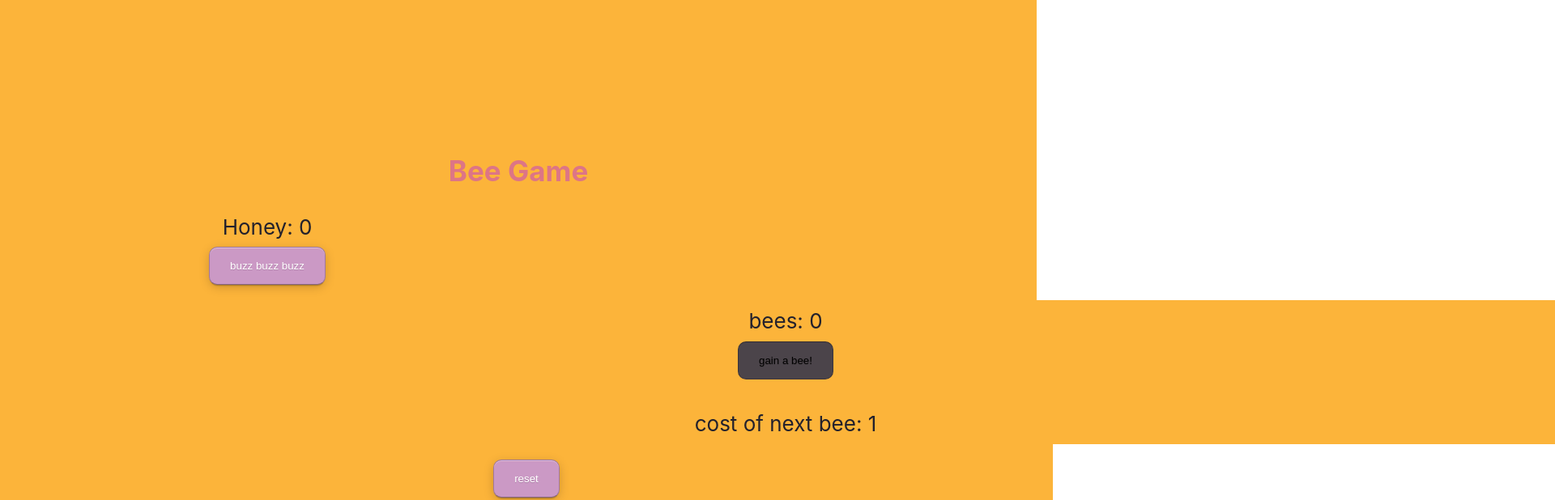
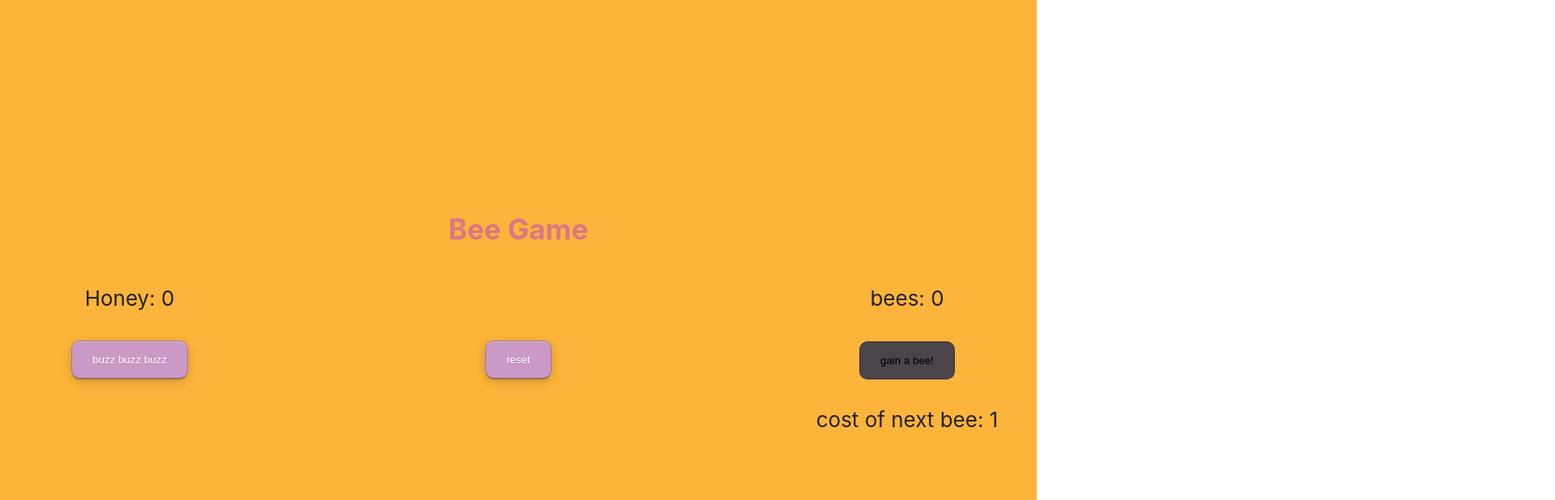
Before and after one commit to LukeLavan/SD-D-TeamIdle, a React (Create React App) app: page / in a window 1280 px wide. Shown: the top 618 px of the page at 81% size, 1920 px wide, since content can reach past the window. Built offline with nearby package versions, Linux system fonts and the light colour scheme.

Commit message:
UI changes - minimal column stuff

```diff
--- a/src/App.css
+++ b/src/App.css
@@ -21,10 +21,14 @@ h1 {
   text-align: center;
 }
 
+p {
+  height: 32.8px;
+}
+
 /* Create three unequal columns that floats next to each other */
 .column {
-  float: left;
-  padding: 10px;
+  display: inline-block;
+  vertical-align: middle;
   background-color: #fcb43a;
   color: #23212c;
   align-items: center;
@@ -32,21 +36,11 @@ h1 {
   text-align: center;
 }
 
-.left {
-  width: 50%;
-}
-
+.left,
 .right {
-  width: 150%;
+  width: 25%;
 }
 
 .middle {
-  width: 100%;
+  width: 50%;
 }
-
-/* Clear floats after the columns */
-.row:after {
-  content: '';
-  display: table;
-  clear: both;
-}
--- a/src/App.tsx
+++ b/src/App.tsx
@@ -64,29 +64,29 @@ function App(): JSX.Element {
 
   return (
     <div className="App">
-      <h1>Bee Game</h1>
       <div className="row">
+        <h1>Bee Game</h1>
         <div className="column left">
-          Honey: {honey}
+          <p> Honey: {honey} </p>
           <Button
             textToDisplay="buzz buzz buzz"
             clickFunction={incrementHoney}
           />
+          <p> </p>
         </div>
-      </div>
-      <div className="row">
+        <div className="column middle">
+          <p> </p>
+          <Button textToDisplay="reset" clickFunction={reset} />
+          <p> </p>
+        </div>
         <div className="column right">
-          bees: {bees}
+          <p> bees: {bees} </p>
           <Button
             textToDisplay="gain a bee!"
             clickFunction={incrementBees}
             disabledFunction={() => honey < costOfNextBee}
           />
-          <br />
-          cost of next bee: {costOfNextBee}
-        </div>
-        <div className="column middle">
-          <Button textToDisplay="reset" clickFunction={reset} />
+          <p> cost of next bee: {costOfNextBee} </p>
         </div>
       </div>
     </div>
--- a/src/Button.css
+++ b/src/Button.css
@@ -7,48 +7,58 @@ button {
   margin: 9px;
   background-color: #cb99c5;
   color: white; /* Color of text displayed */
-	border-radius: 10px;	/* Makes button rounded */
+  border-radius: 10px; /* Makes button rounded */
   padding: 15px 25px;
   display: inline-block;
-	border: 1px solid rgba(0,0,0,0.21);
-	border-bottom-color: rgba(0,0,0,0.34);
-	text-shadow:0 1px 0 rgba(0,0,0,0.15);
-	box-shadow: 0 1px 0 rgba(255,255,255,0.34) inset,
-				      0 2px 0 -1px rgba(0,0,0,0.13),
-				      0 3px 0 -1px rgba(0,0,0,0.08),
-				      0 3px 13px -1px rgba(0,0,0,0.21);
+  vertical-align: middle;
+  border: 1px solid rgba(0, 0, 0, 0.21);
+  border-bottom-color: rgba(0, 0, 0, 0.34);
+  text-shadow: 0 1px 0 rgba(0, 0, 0, 0.15);
+  box-shadow: 0 1px 0 rgba(255, 255, 255, 0.34) inset,
+    0 2px 0 -1px rgba(0, 0, 0, 0.13), 0 3px 0 -1px rgba(0, 0, 0, 0.08),
+    0 3px 13px -1px rgba(0, 0, 0, 0.21);
 }
 
 /* Active state for button */
 button:active {
   top: 1px;
-	border-color: rgba(0,0,0,0.34) rgba(0,0,0,0.21) rgba(0,0,0,0.21);
-	box-shadow: 0 1px 0 rgba(255,255,255,0.89),0 1px rgba(0,0,0,0.05) inset;
+  border-color: rgba(0, 0, 0, 0.34) rgba(0, 0, 0, 0.21) rgba(0, 0, 0, 0.21);
+  box-shadow: 0 1px 0 rgba(255, 255, 255, 0.89), 0 1px rgba(0, 0, 0, 0.05) inset;
   position: relative;
-    box-shadow: 0 0 #BA8CB5;
-    background-color: #BA8CB5;
-
+  box-shadow: 0 0 #ba8cb5;
+  background-color: #ba8cb5;
 }
 
 /* Disabled state for button */
 button:disabled {
   top: 1px;
-	border-color: rgba(0,0,0,0.34) rgba(0,0,0,0.21) rgba(0,0,0,0.21);
-	box-shadow: 0 1px 0 rgba(255,255,255,0.89),0 1px rgba(0,0,0,0.05) inset;
+  border-color: rgba(0, 0, 0, 0.34) rgba(0, 0, 0, 0.21) rgba(0, 0, 0, 0.21);
+  box-shadow: 0 1px 0 rgba(255, 255, 255, 0.89), 0 1px rgba(0, 0, 0, 0.05) inset;
   position: relative;
   box-shadow: 0 0 #696569;
   background-color: #4b444a;
   color: black; /* color of text */
-
 }
 
 /* Potiental colors for different buttons */
-.color .red    {background: #fa5a5a;}
-.color .yellow {background: #f0d264;}
-.color .green  {background: #82c8a0;}
-.color .cyan   {background: #7fccde;}
-.color .blue   {background: #6698cb;}
-.color .purple {background: #cb99c5;}
+.color .red {
+  background: #fa5a5a;
+}
+.color .yellow {
+  background: #f0d264;
+}
+.color .green {
+  background: #82c8a0;
+}
+.color .cyan {
+  background: #7fccde;
+}
+.color .blue {
+  background: #6698cb;
+}
+.color .purple {
+  background: #cb99c5;
+}
 
 /* Potiental sizes for different buttons */
 .btn.large {
@@ -72,40 +82,69 @@ button:disabled {
 }
 
 /* Colors for active buttons */
-.btn.blue {box-shadow: 0px 4px #74a3b0;}
-.btn.blue:active {box-shadow: 0 0 #74a3b0; background-color: #709CA8;}
+.btn.blue {
+  box-shadow: 0px 4px #74a3b0;
+}
+.btn.blue:active {
+  box-shadow: 0 0 #74a3b0;
+  background-color: #709ca8;
+}
 
-.btn.green {box-shadow: 0px 4px 0px #87a86f;}
-.btn.green:active {box-shadow: 0 0 #87a86f; background-color: #87a86f;}
+.btn.green {
+  box-shadow: 0px 4px 0px #87a86f;
+}
+.btn.green:active {
+  box-shadow: 0 0 #87a86f;
+  background-color: #87a86f;
+}
 
-.btn.red {box-shadow:0px 4px 0px #E04342;}
-.btn.red:active {box-shadow: 0 0 #ff4c4b; background-color: #ff4c4b;}
+.btn.red {
+  box-shadow: 0px 4px 0px #e04342;
+}
+.btn.red:active {
+  box-shadow: 0 0 #ff4c4b;
+  background-color: #ff4c4b;
+}
 
-.btn.purple {box-shadow:0px 4px 0px #AD83A8;}
-.btn.purple:active {box-shadow: 0 0 #BA8CB5; background-color: #BA8CB5;}
+.btn.purple {
+  box-shadow: 0px 4px 0px #ad83a8;
+}
+.btn.purple:active {
+  box-shadow: 0 0 #ba8cb5;
+  background-color: #ba8cb5;
+}
 
-.btn.cyan {box-shadow:0px 4px 0px #73B9C9;}
-.btn.cyan:active {box-shadow: 0 0 #73B9C9; background-color: #70B4C4;}
+.btn.cyan {
+  box-shadow: 0px 4px 0px #73b9c9;
+}
+.btn.cyan:active {
+  box-shadow: 0 0 #73b9c9;
+  background-color: #70b4c4;
+}
 
-.btn.yellow {box-shadow:0px 4px 0px #D1B757;}
-.btn.yellow:active {box-shadow: 0 0 #ff4c4b; background-color: #D6BB59;}
+.btn.yellow {
+  box-shadow: 0px 4px 0px #d1b757;
+}
+.btn.yellow:active {
+  box-shadow: 0 0 #ff4c4b;
+  background-color: #d6bb59;
+}
 
 /* Button reference */
 .btn-two {
   color: white;
   padding: 15px 25px;
   display: inline-block;
-	border: 1px solid rgba(0,0,0,0.21);
-	border-bottom-color: rgba(0,0,0,0.34);
-	text-shadow:0 1px 0 rgba(0,0,0,0.15);
-	box-shadow: 0 1px 0 rgba(255,255,255,0.34) inset,
-				      0 2px 0 -1px rgba(0,0,0,0.13),
-				      0 3px 0 -1px rgba(0,0,0,0.08),
-				      0 3px 13px -1px rgba(0,0,0,0.21);
+  border: 1px solid rgba(0, 0, 0, 0.21);
+  border-bottom-color: rgba(0, 0, 0, 0.34);
+  text-shadow: 0 1px 0 rgba(0, 0, 0, 0.15);
+  box-shadow: 0 1px 0 rgba(255, 255, 255, 0.34) inset,
+    0 2px 0 -1px rgba(0, 0, 0, 0.13), 0 3px 0 -1px rgba(0, 0, 0, 0.08),
+    0 3px 13px -1px rgba(0, 0, 0, 0.21);
 }
 .btn-two:active {
   top: 1px;
-	border-color: rgba(0,0,0,0.34) rgba(0,0,0,0.21) rgba(0,0,0,0.21);
-	box-shadow: 0 1px 0 rgba(255,255,255,0.89),0 1px rgba(0,0,0,0.05) inset;
+  border-color: rgba(0, 0, 0, 0.34) rgba(0, 0, 0, 0.21) rgba(0, 0, 0, 0.21);
+  box-shadow: 0 1px 0 rgba(255, 255, 255, 0.89), 0 1px rgba(0, 0, 0, 0.05) inset;
   position: relative;
 }
```
Lines whose indentation alone changed are shown as unchanged.
